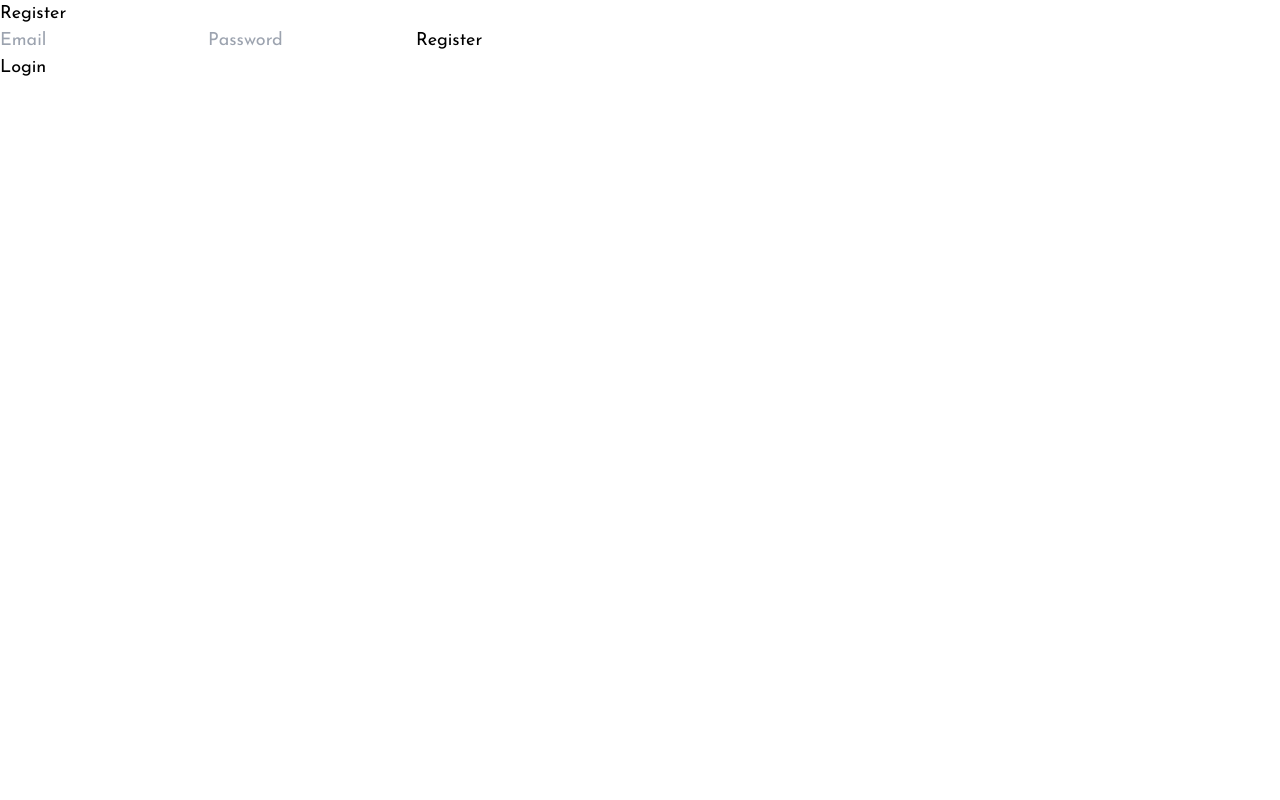
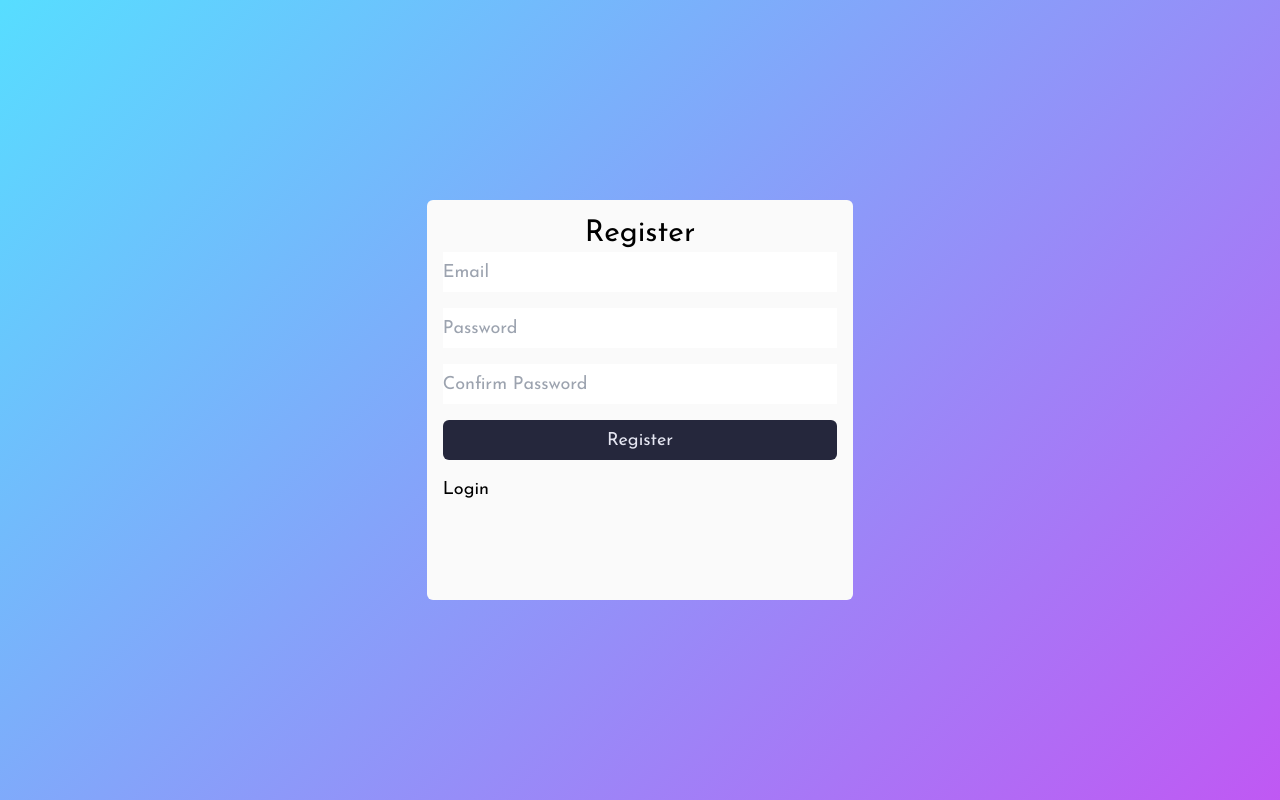
Before and after one commit to daodd1511/todo-app, a Vue app: page /register in a window 1280 px wide. Built offline with nearby package versions, Linux system fonts and the light colour scheme; no server answers.

Commit message:
style  register page and add error handling

```diff
--- a/src/views/Register.vue
+++ b/src/views/Register.vue
@@ -1,12 +1,34 @@
 <template>
-  <div class="login">
-    <h1>Register</h1>
-    <form @submit.prevent="Register">
-      <input type="email" placeholder="Email" v-model="username" />
-      <input type="password" placeholder="Password" v-model="password" />
-      <input type="submit" value="Register" />
-      <p><router-link to="/login">Login</router-link></p>
-    </form>
+  <div class="check h-screen flex justify-center items-center">
+    <div class="container w-1/3 h-1/2 bg-very-light-gray rounded-md p-4">
+      <h1 class="text-3xl text-center">Register</h1>
+      <form @submit.prevent="Register" class="flex flex-col gap-4">
+        <input
+          type="email"
+          placeholder="Email"
+          v-model="username"
+          class="w-full h-10"
+        />
+        <input
+          type="password"
+          placeholder="Password"
+          v-model="password"
+          class="w-full h-10"
+        />
+        <input
+          type="password"
+          placeholder="Confirm Password"
+          v-model="passwordConfirm"
+          class="w-full h-10"
+        />
+        <input
+          type="submit"
+          value="Register"
+          class="w-full h-10 bg-dark-bg-secondary text-very-light-grayish-blue rounded-md"
+        />
+        <p><router-link to="/login">Login</router-link></p>
+      </form>
+    </div>
   </div>
 </template>
 
@@ -14,24 +36,53 @@
 import { ref } from "vue";
 import { useRouter } from "vue-router";
 import useAuth from "../composable/useAuth.js";
-
-const { isAuthenticated, register } = useAuth();
+import { onAuthStateChanged } from "firebase/auth";
+import { firebaseAuth } from "../composable/useFirebase.js";
+const { register } = useAuth();
 
 const username = ref("");
 const password = ref("");
+const passwordConfirm = ref("");
 
 const router = useRouter();
 
+const handleError = (error) => {
+  switch (error) {
+    case "auth/email-already-in-use":
+      username.value = "";
+      window.alert("Email already in use! Please try again");
+      break;
+    case "auth/invalid-email":
+      username.value = "";
+      window.alert("Invalid email! Please try again");
+      break;
+    case "auth/weak-password":
+      window.alert("Weak password! Please try again");
+      break;
+  }
+  password.value = "";
+  passwordConfirm.value = "";
+};
 const Register = async () => {
-  await register(username.value, password.value);
-  gotoHome();
+  if (password.value == passwordConfirm.value) {
+    await register(username.value, password.value)
+      .then()
+      .catch((error) => {
+        handleError(error.code);
+      });
+    gotoHome();
+  } else {
+    window.alert("Wrong password confirmation, please try again!");
+    password.value = "";
+    passwordConfirm.value = "";
+  }
 };
 const gotoHome = () => {
-  if (isAuthenticated.value) {
-    router.push("/");
-  } else {
-    console.log("error");
-  }
+  onAuthStateChanged(firebaseAuth, (user) => {
+    if (user) {
+      router.replace("/");
+    }
+  });
 };
 </script>
 
```
